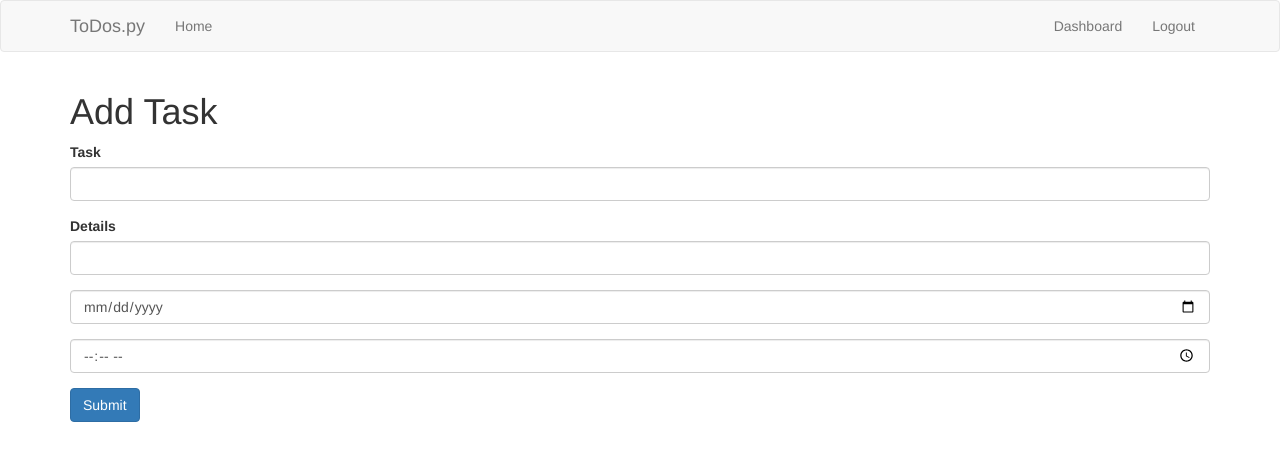
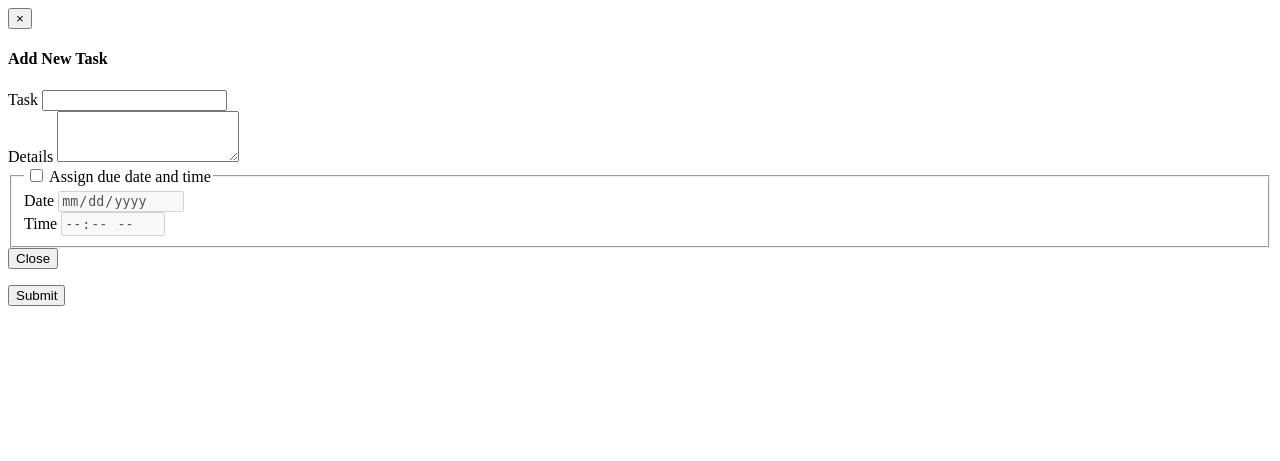
Before and after one commit to abovino/python_flask_todo, a Flask app: page /add_task in a window 1280 px wide. Shown: the top 461 px of the page. Run offline with Flask 2, Linux system fonts and the light colour scheme; the visitor is signed in with stand-in values (Sample User, id 1); some libraries are stand-ins or nearby versions.

Commit message:
Modal layout

```diff
--- a/templates/add_task.html
+++ b/templates/add_task.html
@@ -1,21 +1,43 @@
-{% extends 'layout.html' %}
+{% block body %}
+	{% from "includes/_formhelpers.html" import render_field %}
 
-{% block body %}
-	<h1>Add Task</h1>
-	{% from "includes/_formhelpers.html" import render_field %}
+<!-- Modal -->
+<div class="modal-dialog" role="document">
+	<div class="modal-content">
+		<div class="modal-header">
+			<button type="button" class="close" data-dismiss="modal" aria-label="Close"><span aria-hidden="true">&times;</span></button>
+			<h4 class="modal-title" id="myModalLabel">Add New Task</h4>
+		</div>
+		<div class="modal-body">
 			<form action="" method="POST">
 				<div class="form-group">
-			{{render_field(form.task, class_="form-control")}}
+					<label for="task">Task</label>
+					<input type="text" class="form-control" name="task">
 				</div>
 				<div class="form-group">
-			{{render_field(form.details, class_="form-control")}}
+					<label for="details">Details</label>
+					<textarea name="details" class="form-control" rows="3"></textarea>
+				</div>
+				<fieldset id="modal-fieldset">
+					<legend id="modal-legend"><input type="checkbox" id="enable-date"> Assign due date and time</legend>
+					<div class="form-inline">
+						<div class="form-group">
+							<label for="date">Date</label>
+							<input id="enable-d" type="date" class="form-control" name="date" disabled>
 						</div>
 						<div class="form-group">
-			<input type="date" class="form-control" name="date">
+							<label for="time">Time</label>
+							<input id="enable-t" type="time" class="form-control" name="time" disabled>
 						</div>
-		<div class="form-group">
-			<input type="time" class="form-control" name="time">
 					</div>
+				</fieldset>
+				<div class="modal-footer">
+					<button type="button" class="btn btn-default" data-dismiss="modal">Close</button>
 					<p><input type="submit" class="btn btn-primary" value="Submit"></p>
+				</div>
 			</form>
+		</div>
+	</div>
+</div>
+
 {% endblock %}
```
Lines whose indentation alone changed are shown as unchanged.
